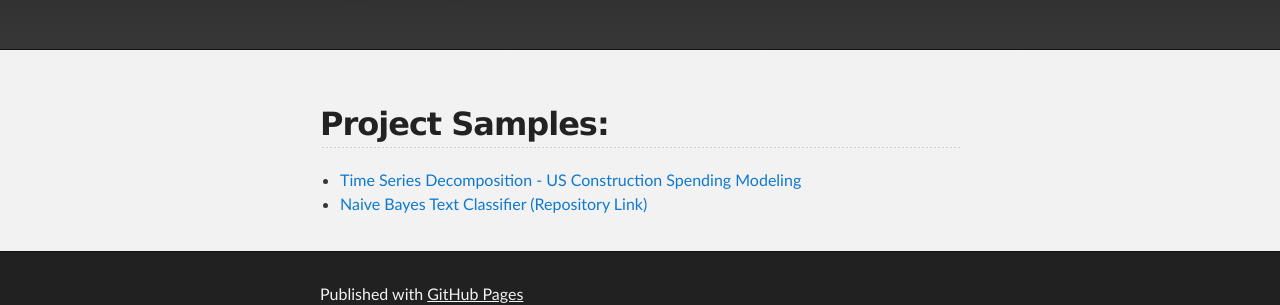
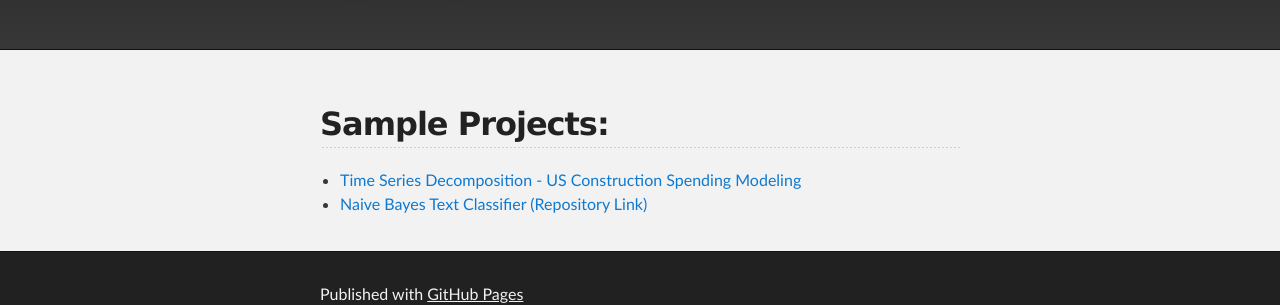
Before and after one commit to panvertigo/panvertigo.github.io, a Jekyll site: the page built from index.md, in a window 1280 px wide. Shown: the part 160-465 px from the top of the page. Built offline with Jekyll 4.4.1, drawn with Linux system fonts in a browser that asks for light colours; our own code applies the rules of GitHub Pages for plain Markdown files.

Commit message:
Update index.md

```diff
--- a/index.md
+++ b/index.md
@@ -2,7 +2,7 @@
 
 ---
 
-## Project Samples:
+## Sample Projects:
 
 - [Time Series Decomposition - US Construction Spending Modeling](/timeseries/index.md)
 - [Naive Bayes Text Classifier (Repository Link)](https://github.com/panvertigo/panvertigo.github.io/tree/master/classifiers)
```
